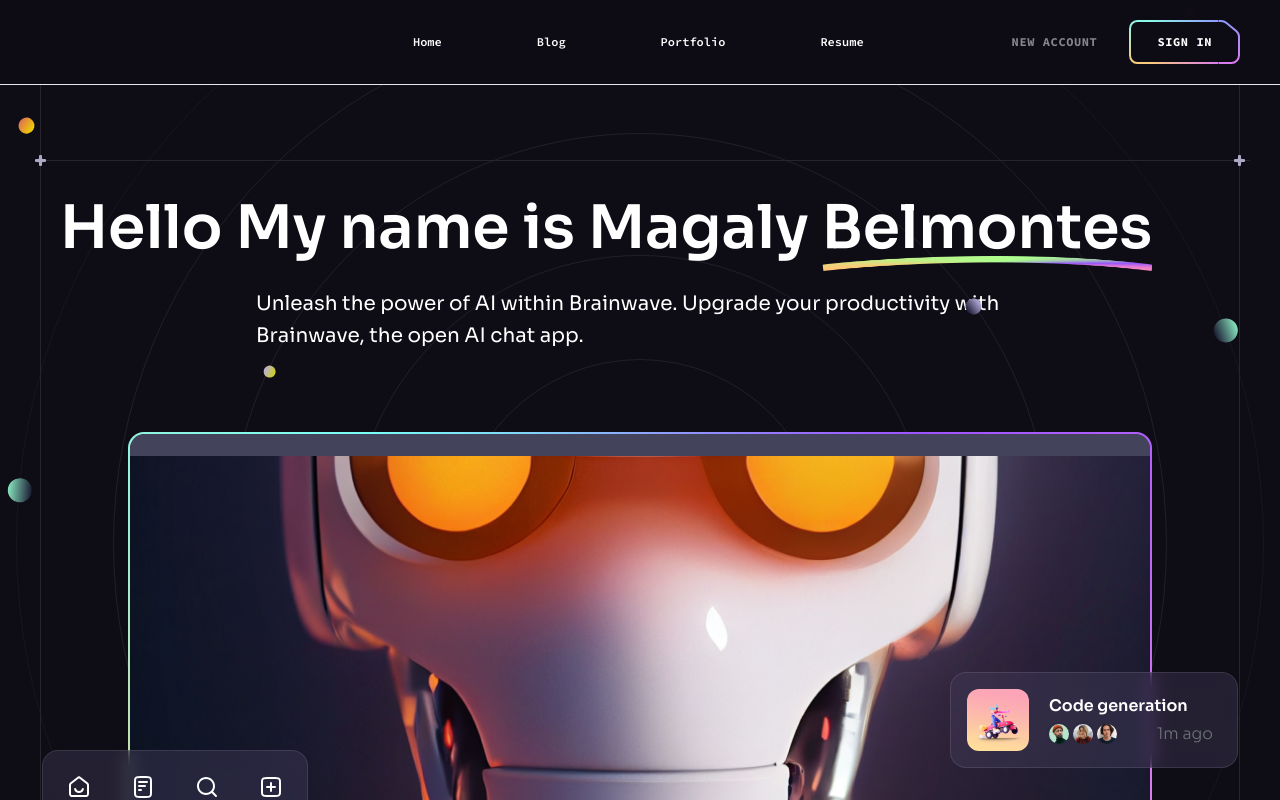
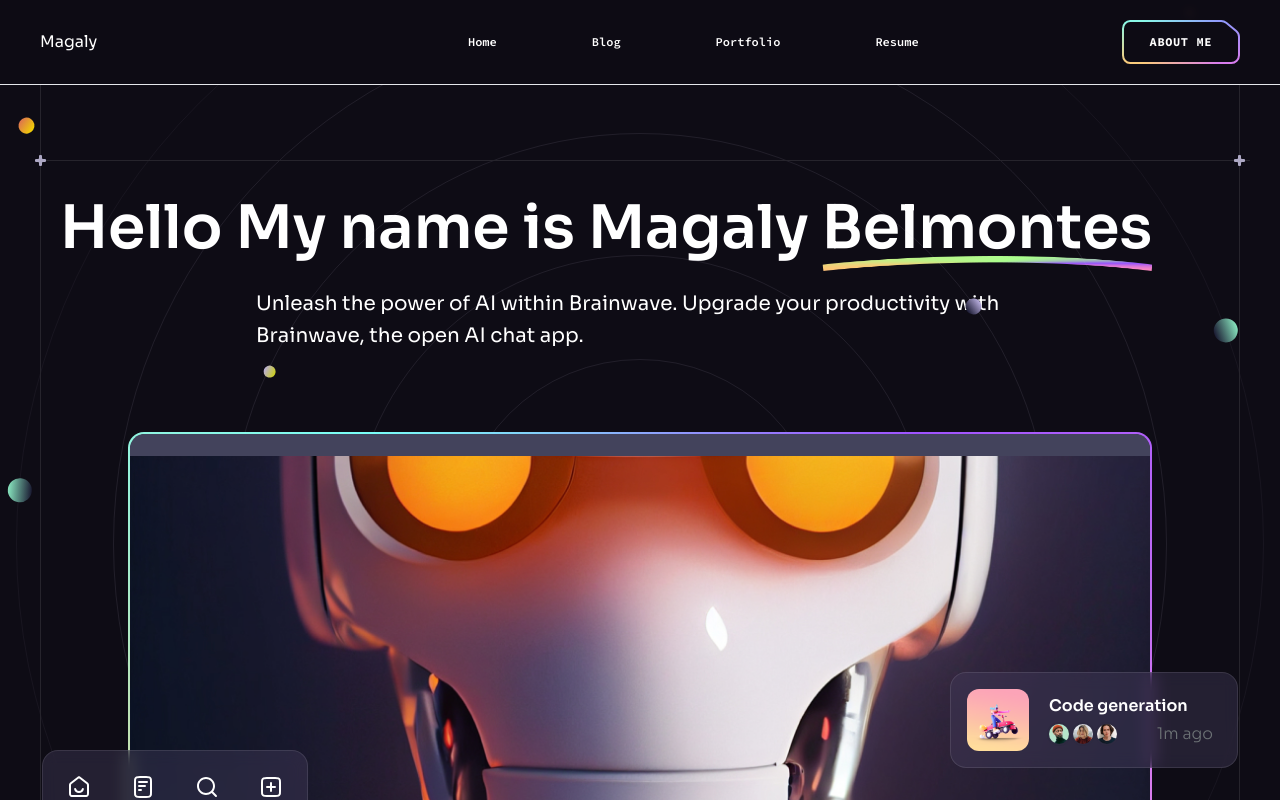
Before and after one commit to mbelmontes7/brainwave, a React (Vite) app: page / in a window 1280 px wide. Shown: the top 800 px of the page. Built offline with nearby package versions, Linux system fonts and the light colour scheme.

Commit message:
Remove Firebase configuration and cache files; update Header component with new content

```diff
--- a/src/components/Header.jsx
+++ b/src/components/Header.jsx
@@ -58,6 +58,10 @@ const Header = () =>
           { /* This code is used to render an image to the browser.
     If the image is wrapped in an 'a' tag with a valid 'href',
     it will also serve as a clickable link. */ }
+          <div>
+
+            Magaly
+          </div>
           {/* <img src={brainwave} width={190} height={40} alt="Per" /> */}
         </a>
         {/* //This is the navigation bar The nav bar was incorrect at first */}
@@ -81,13 +85,13 @@ const Header = () =>
           </div>
           <HamburgerMenu />
         </nav>
-        <a href="#signup"
+        {/* <a href="#signup"
           className="button hidden mr-8 text-n-1/50 transition-colors hover:text-n-1 lg:block"
         >
           New account
-        </a>
+        </a> */}
         <Button className="hidden lg:flex" href="#login">
-          Sign in
+          About me
         </Button>
         <Button className="ml-auto lg:hidden"
           px="px-3"
```
Also changed, not shown: src/assets/aboutme.png (added), 1 other file (tests, documents, lock files or other folders).
